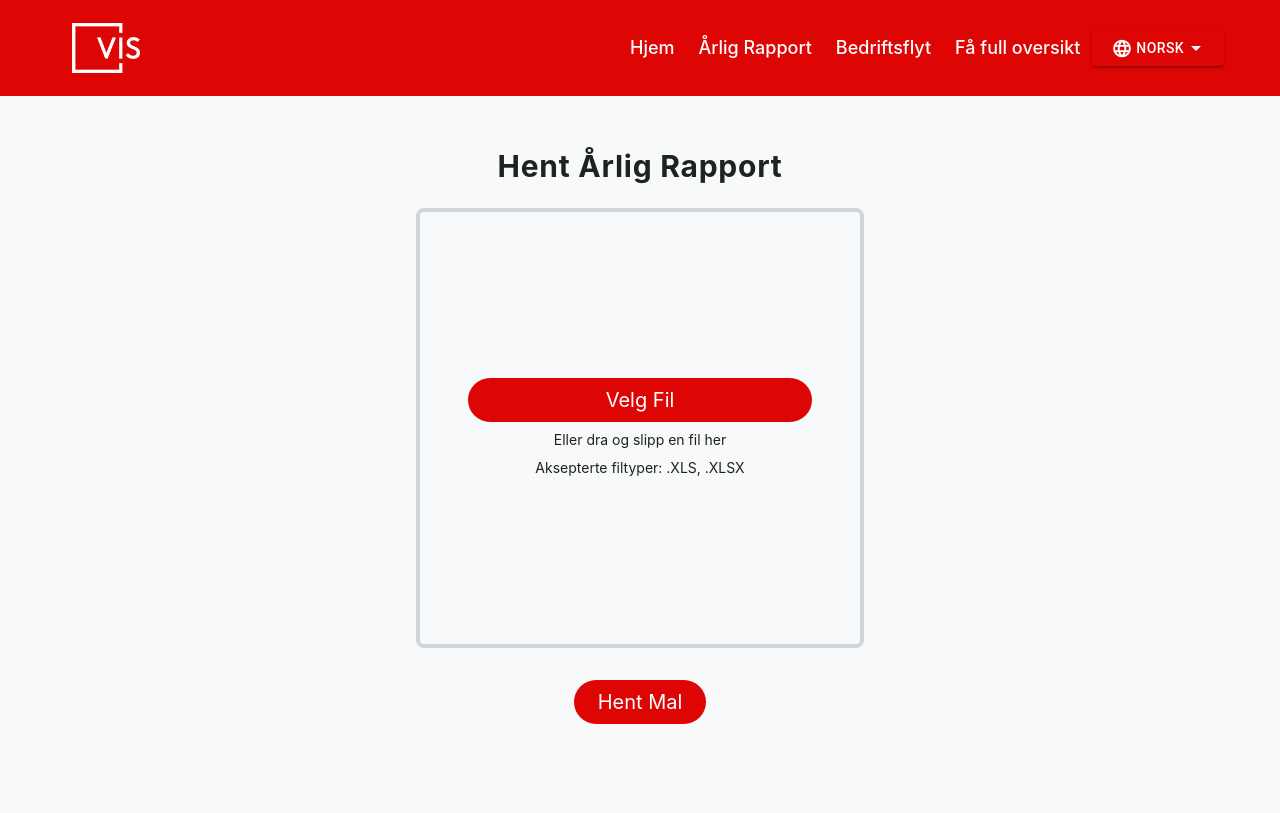
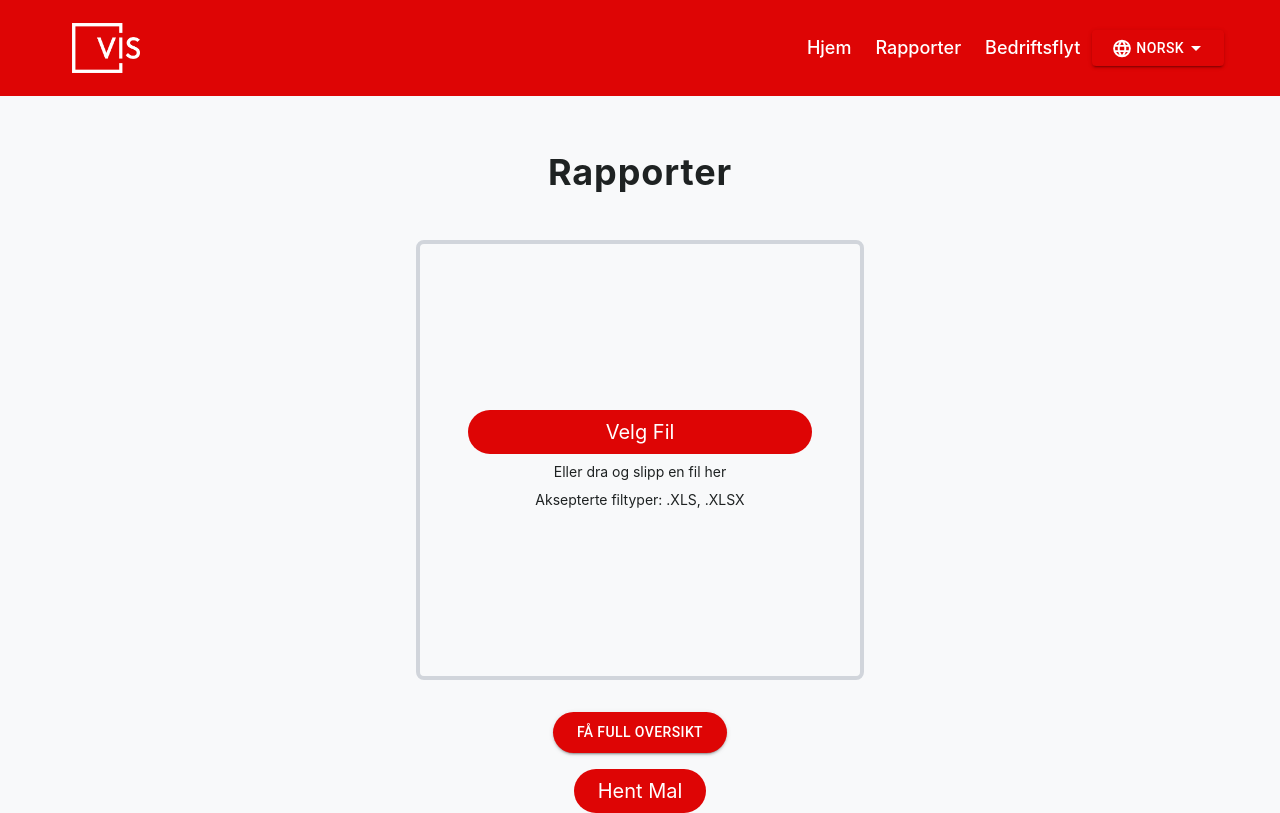
Before and after one commit to VISInnovasjon/BT-Proffsnapper-Frontend, a React (Vite) app: page /rapport in a window 1280 px wide. Built offline with nearby package versions, Linux system fonts and the light colour scheme.

Commit message:
Added TS, TW, changes

```diff
--- a/src/Components/DropboxYR.tsx
+++ b/src/Components/DropboxYR.tsx
@@ -124,7 +124,7 @@ const Dropbox: React.FC<DropboxProps> = ({ name }) => {
 
   return (
     <div
-      className={`w-full h-60 md:h-96 lg:h-[55vh] flex flex-col justify-center max-w-md mx-auto relative border-solid border-4 p-8 rounded-lg transition-all duration-300 ease-in-out transform ${
+      className={`w-full h-60 md:h-96 lg:h-[55vh] flex flex-col justify-center max-w-md mx-auto relative border-solid border-4 p-8 mt-6 rounded-lg transition-all duration-300 ease-in-out transform ${
         isDragging
           ? "border-[#1e2222] bg-[#f09999] animate-pulse "
           : "border-gray-300 bg-transparent"
--- a/src/Components/KeyFigures.tsx
+++ b/src/Components/KeyFigures.tsx
@@ -40,8 +40,8 @@ const KeyFigures: React.FC = () => {
   }, []);
 
   return (
-    <div className="mb-10 flex flex-col items-center justify-center p-4">
-      <h1 className="my-10 text-2xl md:text-3xl lg:text-4xl font-bold tracking-wide">
+    <div className="mb-10 flex flex-col items-center px-4 ">
+      <h1 className="my-2 md:my-6 text-2xl md:text-4xl lg:text-4xl font-bold tracking-wide">
         {translations[language].keyFiguresHeader}
       </h1>
       <div className="grid grid-cols-2 md:grid-cols-4 lg:grid-cols-4 gap-8 my-6 w-full max-w-8xl">
--- a/src/Components/Navbar.tsx
+++ b/src/Components/Navbar.tsx
@@ -4,7 +4,6 @@ import myImage from "../Images/LogoWhite.png";
 import LanguageDropdown from "./LanguageDropdown";
 import { useLanguage } from "./LanguageContext";
 import translations from "./translations";
-import { blobHandler } from "./blobCreator";
 
 const Navbar: React.FC = () => {
   const [isOpen, setIsOpen] = useState(false);
@@ -15,15 +14,6 @@ const Navbar: React.FC = () => {
 
   const closeNavbar = () => {
     setIsOpen(false);
-  };
-
-  const fetchFile = async () => {
-    try {
-      const response = await fetch(import.meta.env.VITE_API_EXCELFULLVIEW_URL);
-      await blobHandler(response);
-    } catch (error) {
-      console.log(error);
-    }
   };
 
   const { language } = useLanguage();
@@ -97,12 +87,7 @@ const Navbar: React.FC = () => {
               <Link to="/companyflow" className="px-3 py-2  hover:underline">
                 {translations[language].companyFlow}
               </Link>
-              <button
-                onClick={fetchFile}
-                className="px-3 py-2  hover:underline"
-              >
-                {translations[language].getFullView}
-              </button>
+
               <LanguageDropdown />
             </div>
           </div>
@@ -136,12 +121,6 @@ const Navbar: React.FC = () => {
             {translations[language].companyFlow}
           </Link>
 
-          <button
-            onClick={fetchFile}
-            className="px-3 py-2  rounded-md hover:underline"
-          >
-            {translations[language].getFullView}
-          </button>
           <div className="flex justify-center">
             <LanguageDropdown />
           </div>
--- a/src/Components/translations.tsx
+++ b/src/Components/translations.tsx
@@ -14,6 +14,7 @@ interface Translations {
     yearlyRapport: string;
     companyFlow: string;
     getFullView: string;
+    fetchFullView: string;
     radioValue: string;
     radioAccumulated: string;
     radioDelta: string;
@@ -73,9 +74,10 @@ const translations: Translations = {
 
     /*translation for navbar on header*/
     home: "Home",
-    yearlyRapport: "Yearly Rapport",
+    yearlyRapport: "Reports",
     companyFlow: "Company Flow",
     getFullView: "Get full view",
+    fetchFullView: "Henter full oversikt",
 
     /*translation for useRadioGroup.tsx*/
     radioValue: "Avg. Value",
@@ -91,15 +93,15 @@ const translations: Translations = {
     dbyrText1: "Choose File",
     dbyrText2: "Or drag and drop a file here",
     dbyrText3: "Accepted file types: .XLS, .XLSX",
-    dbyrText4: "Updating File...",
-    gyrPagetext1: "Get Yearly Rapport",
+    dbyrText4: "Fetching Data...",
+    gyrPagetext1: "Reports",
     gyrPagetext2: "Get Template",
 
     /*translation for CFDropbox and page*/
     dbcfText1: "Choose File",
     dbcfText2: "Or drag and drop a file here",
     dbcfText3: "Accepted file types: .XLS, .XLSX",
-    dbcfText4: "Updating File...",
+    dbcfText4: "Fetching Data...",
     headerCompanyData: "Update Company Data Flow",
     addCompanyData: "Add Company Data",
     deleteCompanyData: "Delete Company Data",
@@ -141,9 +143,10 @@ const translations: Translations = {
 
     /*translation for navbar on header*/
     home: "Hjem",
-    yearlyRapport: "Årlig Rapport",
+    yearlyRapport: "Rapporter",
     companyFlow: "Bedriftsflyt",
     getFullView: "Få full oversikt",
+    fetchFullView: "Henter full oversikt",
 
     /*translation for useRadioGroup.tsx*/
     radioValue: "Gj. Snitt Verdi",
@@ -159,15 +162,15 @@ const translations: Translations = {
     dbyrText1: "Velg Fil",
     dbyrText2: "Eller dra og slipp en fil her",
     dbyrText3: "Aksepterte filtyper: .XLS, .XLSX",
-    dbyrText4: "Oppdaterer Fil...",
-    gyrPagetext1: "Hent Årlig Rapport",
+    dbyrText4: "Henter Data",
+    gyrPagetext1: "Rapporter",
     gyrPagetext2: "Hent Mal",
 
     /*translation for CFDropbox and page*/
     dbcfText1: "Velg Fil",
     dbcfText2: "Eller dra og slipp en fil her",
     dbcfText3: "Aksepterte filtyper: .XLS, .XLSX",
-    dbcfText4: "Oppdaterer Fil...",
+    dbcfText4: "Henter Data...",
     headerCompanyData: "Oppdater Bedrifts Dataflyt",
     addCompanyData: "Legg til Bedriftsdata",
     deleteCompanyData: "Slett Bedriftsdata",
--- a/src/Pages/getYearlyReport.tsx
+++ /dev/null
@@ -1,49 +0,0 @@
-import React, { useState } from "react";
-import CircularProgress from "@mui/material/CircularProgress";
-import Dropbox from "../Components/DropboxYR";
-import { blobHandler } from "../Components/blobCreator";
-import { useLanguage } from "../Components/LanguageContext";
-import translations from "../Components/translations";
-
-const YearlyReport: React.FC = () => {
-  const [isFetchingTemplate, setIsFetchingTemplate] = useState(false);
-
-  // Fetch template based on dropbox
-  const handleFetchTemplate = async () => {
-    const endpoint = import.meta.env.VITE_ORGNRTEMPLATE_URL;
-    try {
-      setIsFetchingTemplate(true);
-      const response = await fetch(endpoint);
-      await blobHandler(response);
-      setIsFetchingTemplate(false);
-    } catch (error) {
-      setIsFetchingTemplate(false);
-      console.log("Something went wrong fetching template", error);
-    }
-  };
-
-  const { language } = useLanguage();
-
-  return (
-    <div className="min-h-screen flex flex-col justify-center items-center md:pt-8 mx-auto text-[#1e2222] text-2vw sm:text-base md:text-lg lg:text-lg xl:text-xl">
-      <h1 className=" text-2xl lg:text-3xl md:mt-10 text-[#1e2222] font-bold mb-6 tracking-wide">
-        {translations[language].gyrPagetext1}
-      </h1>
-
-      <Dropbox onFileUpdate={() => {}} name={""} fetchEndpoint={""} />
-      <div className="mt-4">
-        <button
-          onClick={handleFetchTemplate}
-          className="bg-[#de0505] text-white py-2 px-6 mt-4 rounded-full hover:bg-[#E91414] transition-all duration-300"
-        >
-          {translations[language].gyrPagetext2}
-        </button>
-      </div>
-      {isFetchingTemplate && (
-        <CircularProgress className="block mx-auto mt-4" />
-      )}
-    </div>
-  );
-};
-
-export default YearlyReport;
--- a/src/Pages/mainpage.tsx
+++ b/src/Pages/mainpage.tsx
@@ -90,10 +90,10 @@ const MainPage: React.FC = () => {
       <KeyFigures />
       <div className=" flex flex-col justify-evenly lg:flex-row ">
         <div className="container flex flex-col  pl-4">
-          <h3 className="  my-2  text-start font-bold">
+          <h3 className="my-2 text-start font-bold">
             {translations[language].headerMainPage}
           </h3>
-          <p className="mb-4 whitespace-pre-wrap  text-start font-semibold  ">
+          <p className="mb-4 whitespace-pre-wrap text-start font-semibold  ">
             {translations[language].paragraphMainPage}
           </p>
           <div className="flex justify-start">
--- /dev/null
+++ b/src/Pages/reportspage.tsx
@@ -0,0 +1,79 @@
+import React, { useState } from "react";
+import { Button, CircularProgress, Box } from "@mui/material";
+import Dropbox from "../Components/DropboxYR";
+import { blobHandler } from "../Components/blobCreator";
+import { useLanguage } from "../Components/LanguageContext";
+import translations from "../Components/translations";
+
+const Reports: React.FC = () => {
+  // Fetch template based on dropbox
+  const handleFetchTemplate = async () => {
+    const endpoint = import.meta.env.VITE_ORGNRTEMPLATE_URL;
+    try {
+      const response = await fetch(endpoint);
+      await blobHandler(response);
+    } catch (error) {
+      console.log("Something went wrong fetching template! Try again.", error);
+    }
+  };
+
+  const [loading, setLoading] = useState(false);
+  // For the full view button
+  const fetchFile = async () => {
+    setLoading(true);
+    try {
+      const response = await fetch(import.meta.env.VITE_API_EXCELFULLVIEW_URL);
+      await blobHandler(response);
+    } catch (error) {
+      console.log(error);
+    } finally {
+      setLoading(false);
+    }
+  };
+
+  const { language } = useLanguage();
+
+  return (
+    <div className=" pt-32 flex flex-col items-center mx-auto text-[#1e2222] text-2vw sm:text-base md:text-lg lg:text-lg xl:text-xl">
+      <h1 className=" my-2 md:my-6 text-2xl md:text-4xl lg:text-4xl font-bold tracking-wide">
+        {translations[language].gyrPagetext1}
+      </h1>
+
+      <Dropbox onFileUpdate={() => {}} name={""} fetchEndpoint={""} />
+      <div className="mt-4 ">
+        <Box>
+          <Button
+            onClick={fetchFile}
+            variant="contained"
+            color="primary"
+            disabled={loading}
+            className="!bg-[#de0505] !text-white !py-2 !px-6 !mt-4  !rounded-full !hover:bg-[#E91414] !transition-all !duration-300"
+          >
+            {loading && (
+              <CircularProgress
+                size={24}
+                sx={{ color: "#FAFFFB" }}
+                className="mr-2"
+              />
+            )}
+            {loading
+              ? translations[language].fetchFullView
+              : translations[language].getFullView}
+
+            {fetchFile && (
+              <div className="mt-4">{JSON.stringify(fetchFile)}</div>
+            )}
+          </Button>
+        </Box>
+      </div>
+      <button
+        onClick={handleFetchTemplate}
+        className="bg-[#de0505] text-white py-2 px-6 mt-4 rounded-full hover:bg-[#E91414] transition-all duration-300"
+      >
+        {translations[language].gyrPagetext2}
+      </button>
+    </div>
+  );
+};
+
+export default Reports;
--- a/src/main.tsx
+++ b/src/main.tsx
@@ -3,7 +3,7 @@ import ReactDOM from "react-dom/client";
 import MainPage from "./Pages/mainpage";
 import Layout from "./Components/layout";
 import CompanyFlow from "./Pages/companyFlow";
-import YearlyReport from "./Pages/getYearlyReport";
+import Reports from "./Pages/reportspage";
 
 import "./index.css";
 import { GlobalStateProvider } from "./Components/GlobalState";
@@ -29,7 +29,7 @@ const router = createBrowserRouter([
       },
       {
         path: "/rapport",
-        element: <YearlyReport />,
+        element: <Reports />,
       },
     ],
   },
```
Also changed, not shown: src/Pages/companyFlow.tsx (+1 -8 lines).
